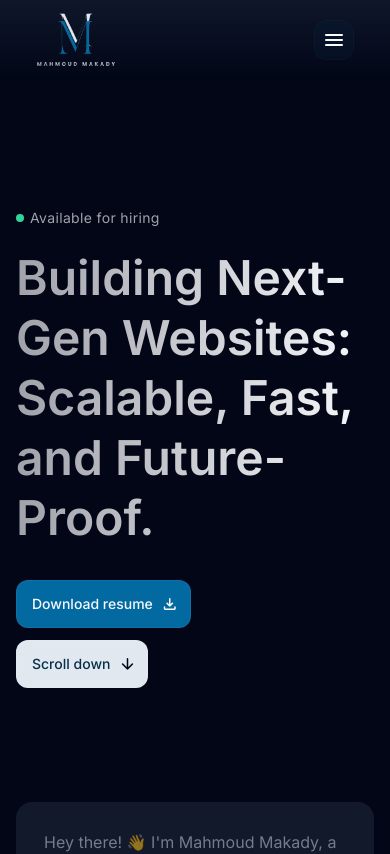
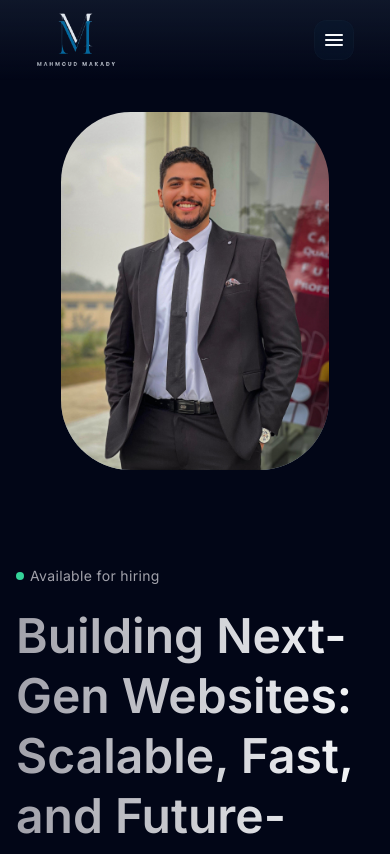
Before and after one commit to Mahmoud-Makady/My-Portfolio, a React (Vite) app: page / in a window 390 px wide. Shown: the top 854 px of the page. Built offline with nearby package versions, Linux system fonts and the light colour scheme.

Commit message:
updated pic

```diff
--- a/src/components/Hero.jsx
+++ b/src/components/Hero.jsx
@@ -7,7 +7,7 @@ import { ButtonOutline, ButtonPrimary } from "./Button";
 const Hero = () => {
   return (
     <section id="home" className="pt-28 lg:pt-36">
-      <div className="container lg:grid lg:grid-cols-2 lg:gap-10">
+  <div className="container flex flex-col-reverse lg:grid lg:grid-cols-2 lg:gap-10">
     <div className="mt-24">
       <div className="flex items-center gap-3">
         <div className="flex items-center gap-1.5 text-zinc-400 text-sm tracking-wide">
@@ -23,22 +23,36 @@ const Hero = () => {
       </h2>
 
       <div className="flex flex-col gap-3 sm:flex-row">
-            <ButtonPrimary classes={'bg-sky-700 hover:bg-sky-900 py-6 transition'} label='Download resume' icon="download" href="https://drive.google.com/file/d/1JY4FtuZg8khrrGMdDTVvxe48fNIGEOVP/view?usp=drive_link" download target="_blank" />
-            <ButtonOutline classes={'bg-slate-200 hover:bg-slate-400 py-6 text-sky-950  transition'} href="#about" label="Scroll down" icon="arrow_downward" />
+        <ButtonPrimary
+          classes="bg-sky-700 hover:bg-sky-900 py-6 transition"
+          label="Download resume"
+          icon="download"
+          href="https://drive.google.com/file/d/1JY4FtuZg8khrrGMdDTVvxe48fNIGEOVP/view?usp=drive_link"
+          download
+          target="_blank"
+        />
+        <ButtonOutline
+          classes="bg-slate-200 hover:bg-slate-400 py-6 text-sky-950 transition"
+          href="#about"
+          label="Scroll down"
+          icon="arrow_downward"
+        />
       </div>
     </div>
 
-        <div className="hidden lg:block">
-          <figure className="w-full max-w-[480px] ml-auto bg-gradient-to-t from-slate-400 via-25% via-slate-400/40 to-65% rounded-[70px] overflow-hidden">
+    <div className="flex justify-center lg:justify-end">
+      <figure className="w-3/4 sm:max-w-[400px] lg:max-w-full mx-auto bg-gradient-to-t from-slate-400 via-25% via-slate-400/40 to-65% rounded-[70px] overflow-hidden">
         <img
           src="/images/pic.jpg"
           alt="Mahmoud Makady"
-              className="w-auto h-auto"
+          className="w-auto h-full"
         />
       </figure>
     </div>
   </div>
 </section>
+
+
   );
 }
 
```
Lines whose indentation alone changed are shown as unchanged.
